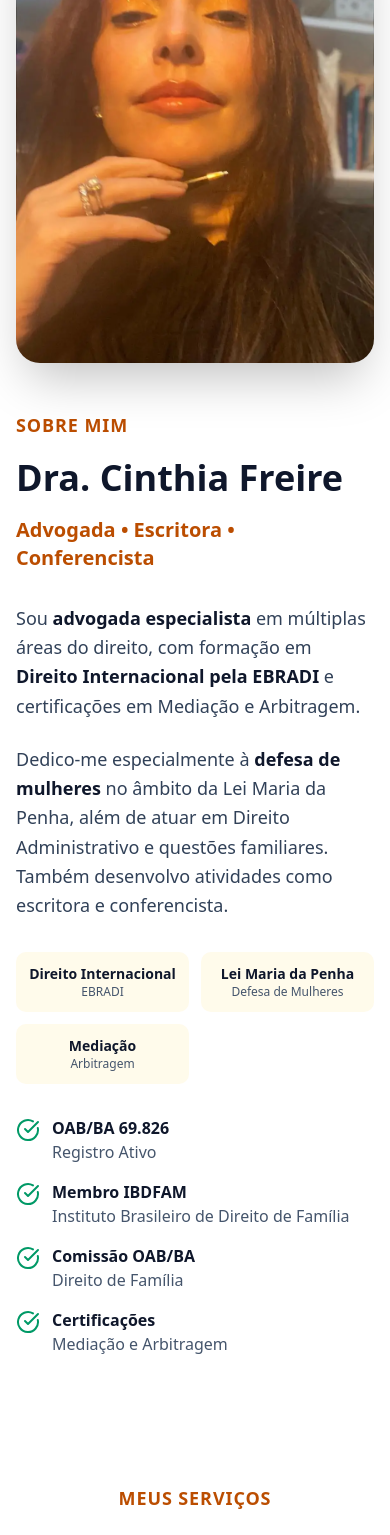
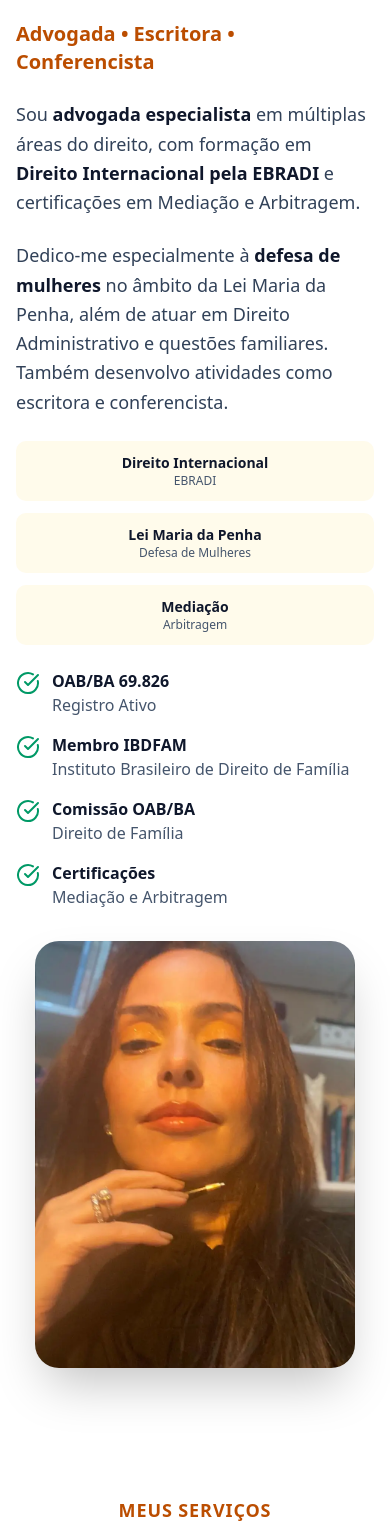
Before and after one commit to GabryelKadmo/cinthia-freire-v2, a React (Vite) app: page / in a window 390 px wide. Shown: the part 1244-2779 px from the top of the page. Built offline with nearby package versions, Linux system fonts and the light colour scheme.

Commit message:
refactor: ajustar layout e estrutura do componente About para melhor responsividade

```diff
--- a/src/components/sections/About.tsx
+++ b/src/components/sections/About.tsx
@@ -5,24 +5,11 @@ export default function About() {
         <section id="sobre" className="py-16 sm:py-20 bg-white">
             <div className="container mx-auto px-4 sm:px-6">
                 <div className="max-w-7xl mx-auto">
-                    <div className="grid grid-cols-1 lg:grid-cols-2 gap-12 lg:gap-16 items-center">
+                    <div className="flex flex-col md:grid md:grid-cols-1 lg:grid-cols-2 gap-8 lg:gap-16 items-center">
 
-                        {/* Left - Photo */}
-                        <div className="relative flex items-center justify-center lg:justify-start">
-                            <div className="relative max-w-md mx-auto lg:mx-0">
-                                <div className="aspect-[4/5] overflow-hidden rounded-3xl shadow-2xl bg-slate-100">
-                                    <img
-                                        src="/cinthia-pfp.webp"
-                                        alt="Dra. Cinthia Freire"
-                                        className="w-full h-full object-cover"
-                                    />
-                                </div>
-                            </div>
-                        </div>
-
-                        {/* Right - Content */}
-                        <div className="flex items-center lg:items-start">
-                            <div className="space-y-8 w-full">
+                        {/* Content - First on mobile, right on desktop */}
+                        <div className="flex items-center lg:items-start order-1 lg:order-2 w-full">
+                            <div className="space-y-6 lg:space-y-8 w-full">
                                 {/* Header */}
                                 <div className="space-y-4">
                                     <h3 className="text-lg font-semibold text-amber-700 uppercase tracking-wider">
@@ -54,7 +41,7 @@ export default function About() {
                                 </div>
 
                                 {/* Key Specializations */}
-                                <div className="grid grid-cols-2 lg:grid-cols-3 gap-3">
+                                <div className="grid grid-cols-1 sm:grid-cols-2 lg:grid-cols-3 gap-3">
                                     <div className="text-center bg-amber-50 rounded-lg py-3 px-2">
                                         <div className="text-sm font-semibold text-slate-900">Direito Internacional</div>
                                         <div className="text-xs text-slate-600">EBRADI</div>
@@ -105,6 +92,19 @@ export default function About() {
                                 </div>
                             </div>
                         </div>
+
+                        {/* Photo - Second on mobile, left on desktop */}
+                        <div className="relative flex items-center justify-center lg:justify-start order-2 lg:order-1">
+                            <div className="relative max-w-xs sm:max-w-sm lg:max-w-md mx-auto lg:mx-0">
+                                <div className="aspect-[3/4] lg:aspect-[4/5] overflow-hidden rounded-3xl shadow-2xl bg-slate-100">
+                                    <img
+                                        src="/cinthia-pfp.webp"
+                                        alt="Dra. Cinthia Freire"
+                                        className="w-full h-full object-cover"
+                                    />
+                                </div>
+                            </div>
+                        </div>
                     </div>
                 </div>
             </div>
```
